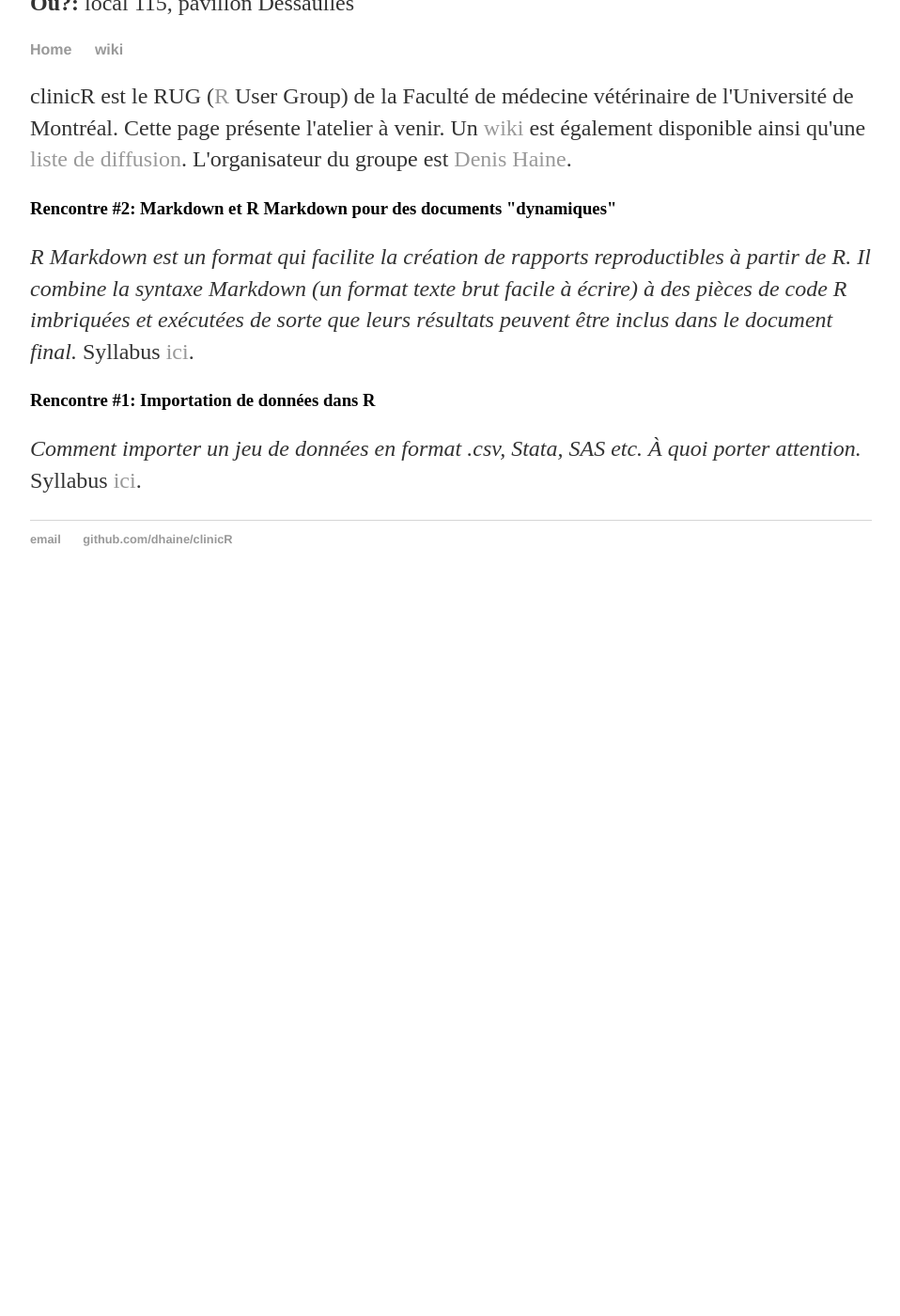
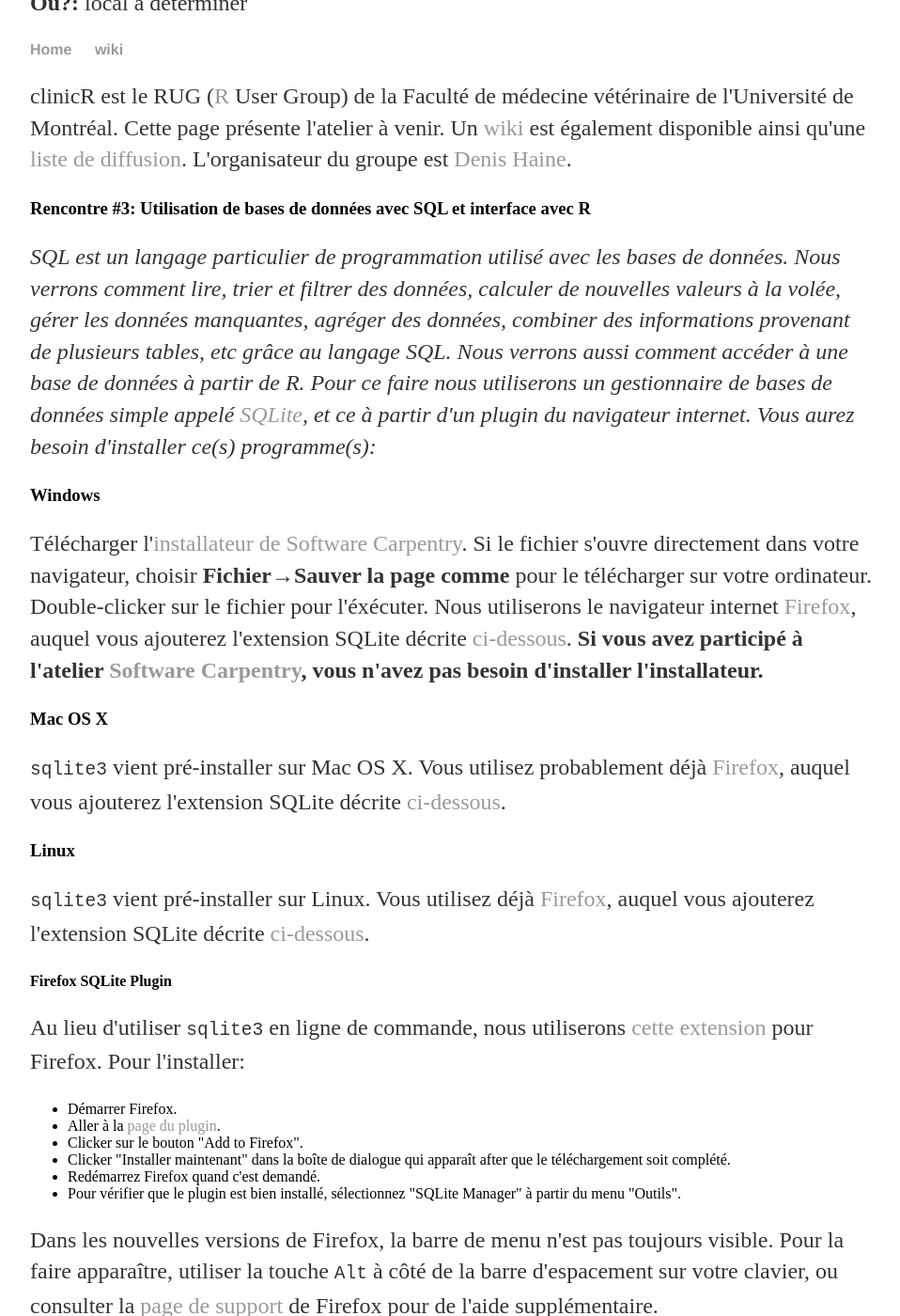
Before and after one commit to dhaine/clinicR, a Jekyll site: the page built from index.html, in a window 1280 px wide and 1400 px high, scrolled down 525 px. Shown: the whole window at 94% size, without its empty margins (160-1118 px from the left). Built offline with Jekyll 4.4.1, drawn with Linux system fonts in a browser that asks for light colours; before the commit the page ends 1166 px from its top, so only the background shows below that; some of the changed text lies outside the part shown.

Commit message:
Announce third workshop (SQL).

```diff
--- a/index.html
+++ b/index.html
@@ -1,10 +1,10 @@
 ---
 layout: meeting
 root: .
-topic: Markdown et R Markdown pour des documents "dynamiques"
-place: local 115, pavillon Dessaulles
+topic: Utilisation de bases de données avec SQL et interface avec R
+place: local à déterminer
 humandate: 8 janvier 2015
-humantime: 12:00 - 13:00
+humantime: 13:00 - 15:00
 date: 2015-01-08
 instructor: ["Denis Haine"]
 contact: denis.haine@umontreal.ca
@@ -25,7 +25,96 @@ Please use day month year for the 'humandate' field.
   est <a href="mailto:denis.haine@umontreal.ca" target="_top">Denis Haine</a>.
 </p>
 
-<h3>Rencontre #2: Markdown et R Markdown pour des documents "dynamiques"</h2>
+<h3>Rencontre #3: Utilisation de bases de données avec SQL et interface avec R</h3>
+
+<p>
+  <em>SQL est un langage particulier de
+  programmation utilisé avec les bases de données. Nous verrons comment lire,
+  trier et filtrer  des données, calculer de nouvelles valeurs à la volée, gérer
+  les données manquantes, agréger des données, combiner des informations
+  provenant de plusieurs tables, etc grâce au langage SQL. Nous verrons aussi
+  comment accéder à une base de données à partir de R. Pour ce faire nous utiliserons un
+  gestionnaire de bases de données simple
+  appelé <a href="http://www.sqlite.org/">SQLite</a>, et ce à partir d'un plugin du
+  navigateur internet. Vous aurez besoin d'installer ce(s) programme(s):</em>
+</p>
+
+<h3>Windows</h3>
+<p>
+  Télécharger
+      l'<a href="http://files.software-carpentry.org/SWCarpentryInstaller.exe">installateur
+      de Software Carpentry</a>. Si le fichier s'ouvre directement dans votre
+      navigateur, choisir <strong>Fichier&rarr;Sauver la page comme</strong>
+      pour le télécharger sur votre ordinateur. Double-clicker sur le fichier
+      pour l'éxécuter. Nous utiliserons le navigateur
+      internet <a href="https://www.mozilla.org/fr/firefox/new/">Firefox</a>,
+      auquel vous ajouterez l'extension SQLite
+      décrite <a href="#firefox-sqlite">ci-dessous</a>. <strong>Si vous avez
+      participé à
+      l'atelier <a href="https://dhaine.github.io/2014-11-06-fmv/">Software
+      Carpentry</a>, vous n'avez pas besoin d'installer l'installateur.</strong>
+</p>
+
+<h3>Mac OS X</h3>
+<p>
+  <code>sqlite3</code> vient pré-installer sur Mac OS X. Vous utilisez
+      probablement
+      déjà <a href="https://www.mozilla.org/fr/firefox/new/">Firefox</a>, auquel
+      vous ajouterez l'extension SQLite
+      décrite <a href="#firefox-sqlite">ci-dessous</a>.
+</p>
+
+<h3>Linux</h3>
+<p>
+  <code>sqlite3</code> vient pré-installer sur Linux. Vous utilisez
+      déjà <a href="https://www.mozilla.org/fr/firefox/new/">Firefox</a>, auquel
+      vous ajouterez l'extension SQLite
+      décrite <a href="#firefox-sqlite">ci-dessous</a>.
+</p>
+
+<h4 id="firefox-sqlite">Firefox SQLite Plugin</h4>
+<p>
+  Au lieu d'utiliser <code>sqlite3</code> en ligne de commande, nous
+      utiliserons <a href="https://addons.mozilla.org/en-US/firefox/addon/sqlite-manager/">cette
+      extension</a> pour Firefox. Pour l'installer:
+</p>
+<ul>
+  <li>
+    Démarrer Firefox.
+  </li>
+  <li>
+    Aller à
+    la <a href="https://addons.mozilla.org/en-US/firefox/addon/sqlite-manager/">page
+    du plugin</a>.
+  </li>
+  <li>
+    Clicker sur le bouton "Add to Firefox".
+  </li>
+  <li>
+    Clicker "Installer maintenant" dans la boîte de dialogue qui apparaît after
+    que le téléchargement soit complété.
+  </li>
+  <li>
+    Redémarrez Firefox quand c'est demandé.
+  </li>
+  <li>
+    Pour vérifier que le plugin est bien installé, sélectionnez "SQLite Manager"
+    à partir du menu "Outils".
+  </li>
+</ul>
+<p>
+  Dans les nouvelles versions de Firefox, la barre de menu n'est pas toujours
+      visible. Pour la faire apparaître, utiliser la touche <code>Alt</code> à
+      côté de la barre d'espacement sur votre clavier, ou consulter
+      la <a href="https://support.mozilla.org/en-US/kb/what-happened-to-the-file-edit-and-view-menus">page
+      de support</a> de Firefox pour de l'aide supplémentaire.
+</p>
+
+<p>
+  Cet atelier est basé sur le programme de <a href="http://datacarpentry.org/">
+  Data Carpentry</a>.
+
+<h3>Rencontre #2: Markdown et R Markdown pour des documents "dynamiques"</h3>
 
 <p>
   <em>R Markdown est un format qui facilite la création de rapports
@@ -35,7 +124,7 @@ Please use day month year for the 'humandate' field.
   Syllabus <a href="src/20150108-rmarkdown.html">ici</a>.
 </p>
 
-<h3>Rencontre #1: Importation de données dans R</h2>
+<h3>Rencontre #1: Importation de données dans R</h3>
 
 <p>
   <em>Comment importer un jeu de données en format .csv, Stata, SAS etc. À quoi
```
